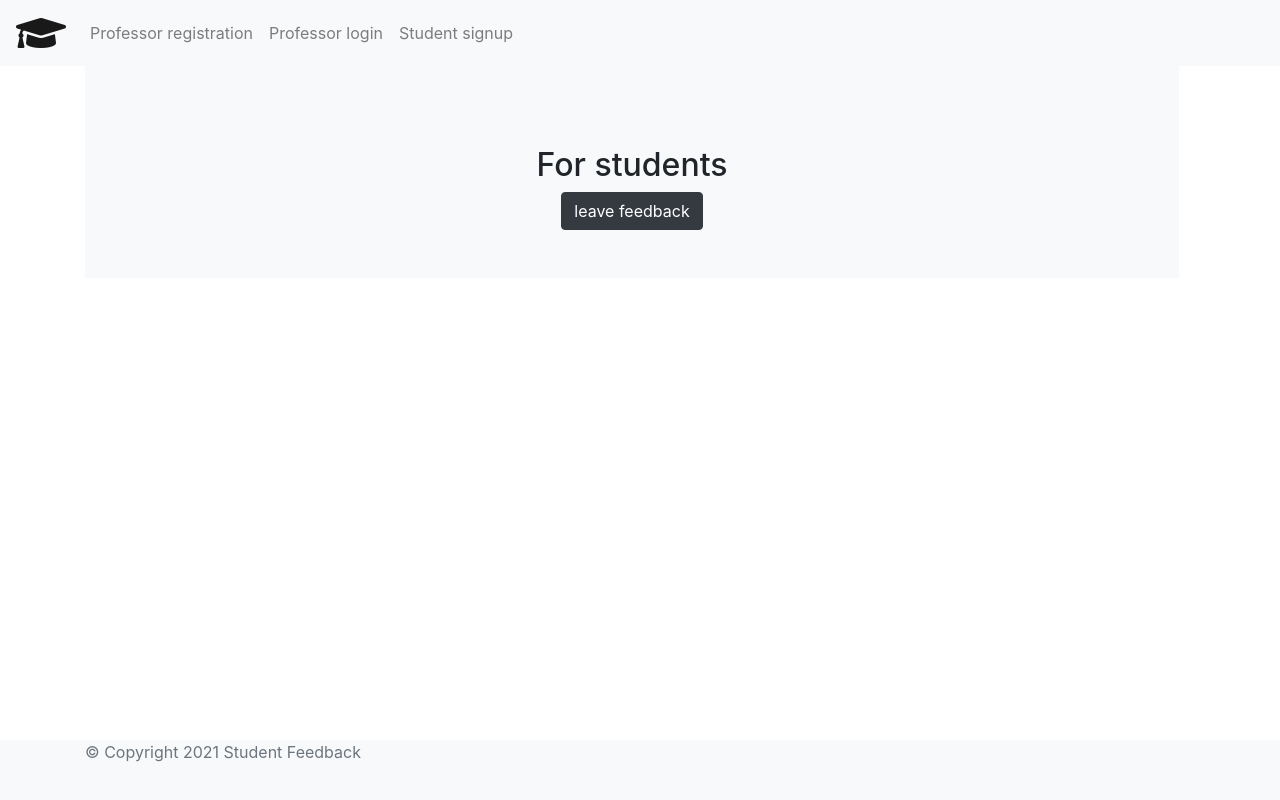
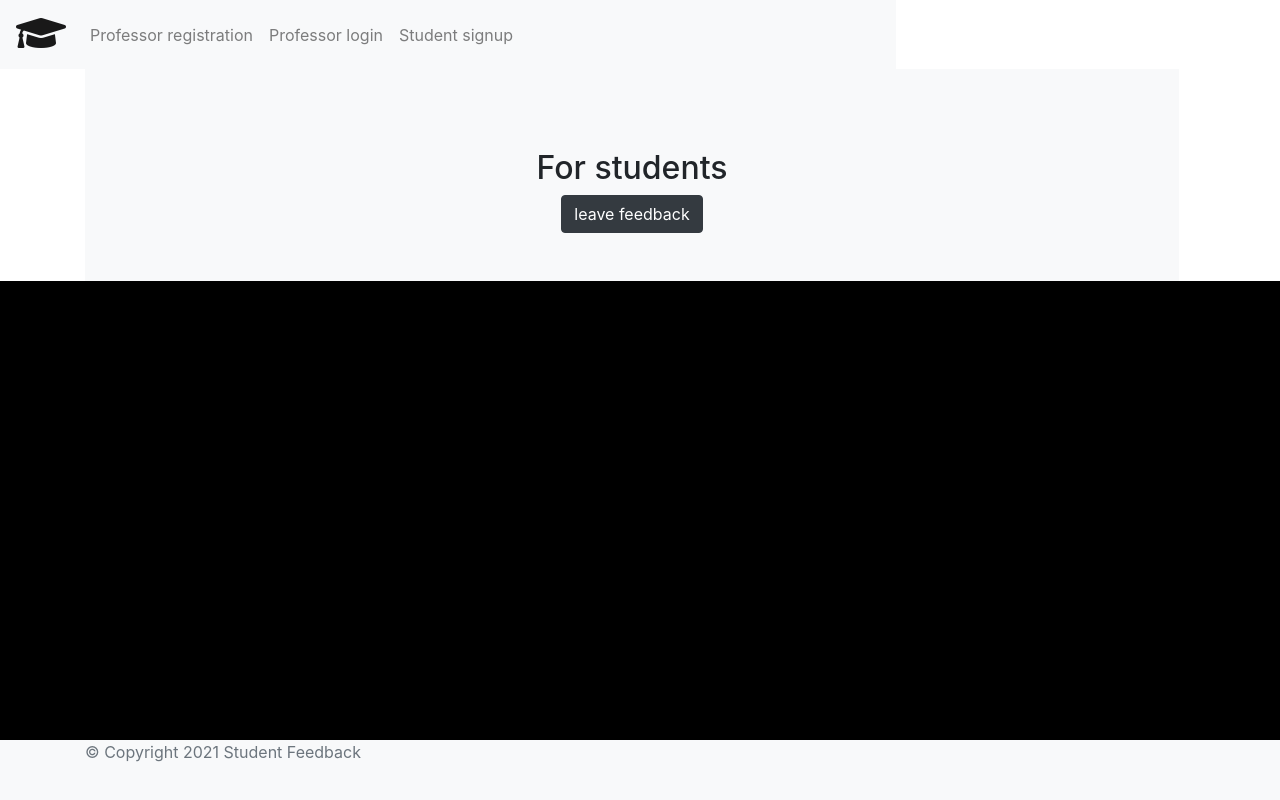
Before and after one commit to Asilkin1/student-feedback, a Flask app: page / in a window 1280 px wide. Run offline with Flask 2, Linux system fonts and the light colour scheme; some libraries are stand-ins or nearby versions.

Commit message:
Added style.css to static folder

```diff
--- /dev/null
+++ b/static/css/style.css
@@ -0,0 +1,24 @@
+footer {
+    position: absolute;
+    bottom: 0;
+    background: #000;
+    height: 60px;
+    width: 100%;
+}
+
+html{
+    margin:auto;
+    background-color: black;
+}
+
+body{
+
+}
+
+header{
+    width:70%;
+}
+
+main{
+
+}
--- a/templates/base.html
+++ b/templates/base.html
@@ -1,22 +1,16 @@
-<html>
-
+<!DOCTYPE html>
+<html lang="en">
 <head>
+    <meta charset="UTF-8">
+    <meta name="viewport" content="width=device-width, initial-scale=1.0">
+    <meta http-equiv="X-UA-Compatible" content="ie=edge">
+    <link rel="stylesheet" href="static/css/style.css">
     <link rel="stylesheet" href="https://stackpath.bootstrapcdn.com/bootstrap/4.5.2/css/bootstrap.min.css">
     <link rel="stylesheet" href="https://pro.fontawesome.com/releases/v5.10.0/css/all.css"
         integrity="sha384-AYmEC3Yw5cVb3ZcuHtOA93w35dYTsvhLPVnYs9eStHfGJvOvKxVfELGroGkvsg+p" crossorigin="anonymous" />
-    <style>
-        .footer {
-            position: absolute;
-            bottom: 0;
-            background: #000;
-            height: 60px;
-            width: 100%;
-        }
-    </style>
+
 </head>
-
-<body>
-
+<header>
     <nav class="navbar navbar-expand-lg navbar-light bg-light mr-auto">
         <a class="navbar-brand" href="/"><i class="fas fa-graduation-cap fa-2x"></i></a>
         <ul class="navbar-nav mr-auto mt-2 mt-lg-0">
@@ -39,17 +33,17 @@
 
         </ul>
     </nav>
+</header>
+<body>
 
-    <!-- Render other templates inside this block -->
-    <main role="main" class="container-fluid" id="content">
-        <!-- Flash messages here -->
     {% include 'flash_messages.html'%}
-        {% block content %}{% endblock %}
-    </main>
+    {% block content %}{% endblock %}
+
 
 </body>
+
 <!-- Footer -->
-<footer class="footer bg-light">
+<footer class="bg-light">
     <div class="container">
         <span class="text-muted">&copy; Copyright 2021 Student Feedback</span>
     </div>
--- a/templates/index.html
+++ b/templates/index.html
@@ -13,7 +13,6 @@
           <p class="lead"><a type="button" href="{{ url_for('instructor')}}" class="btn btn-light">check statistic</a></p>
           <p class="lead"><a type="button" href="{{ url_for('dashboard')}}" class="btn btn-light">manage class codes</a></p>
         </div>
-
       </div>
     </div>
 {% else %}
```
Also changed, not shown: database.db.
